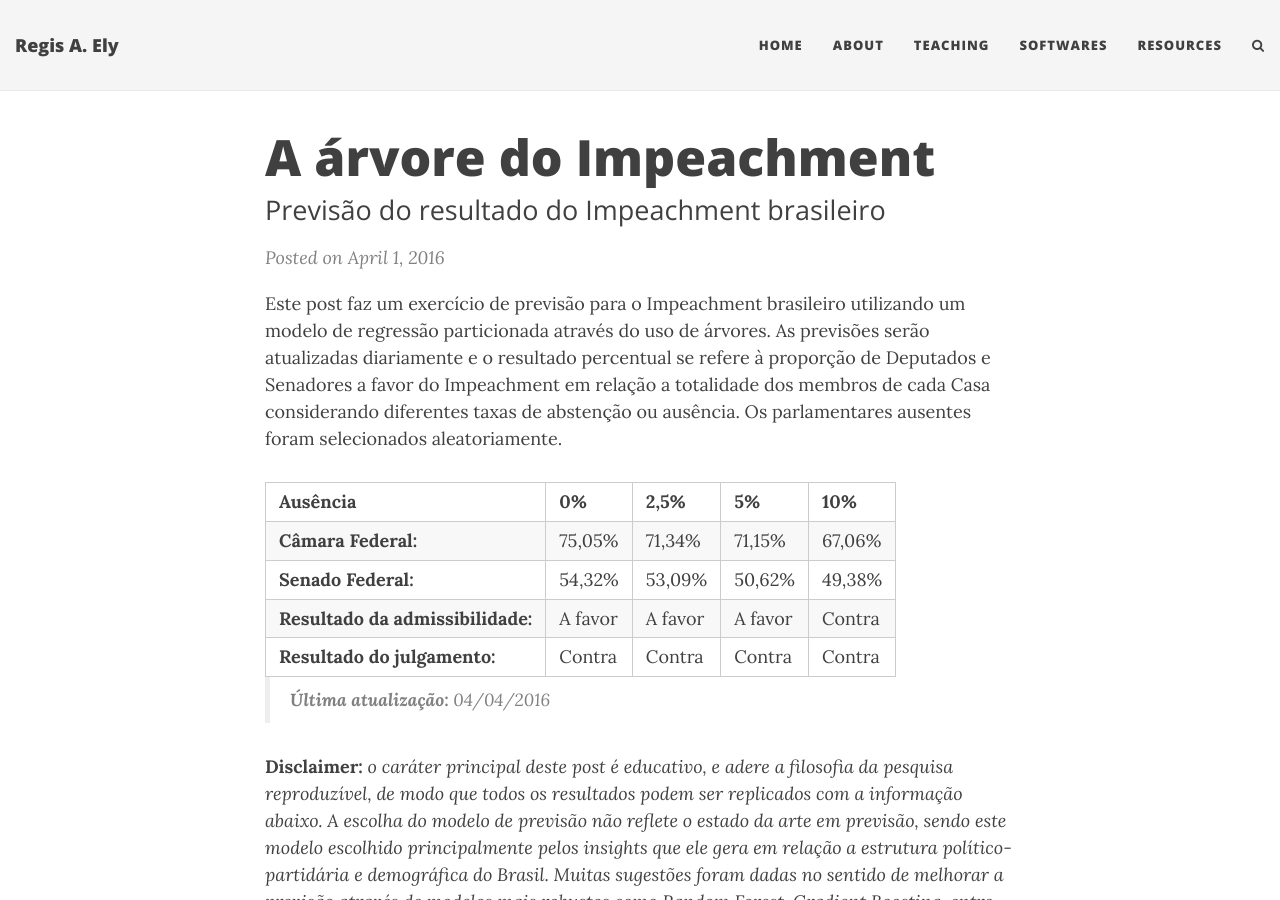
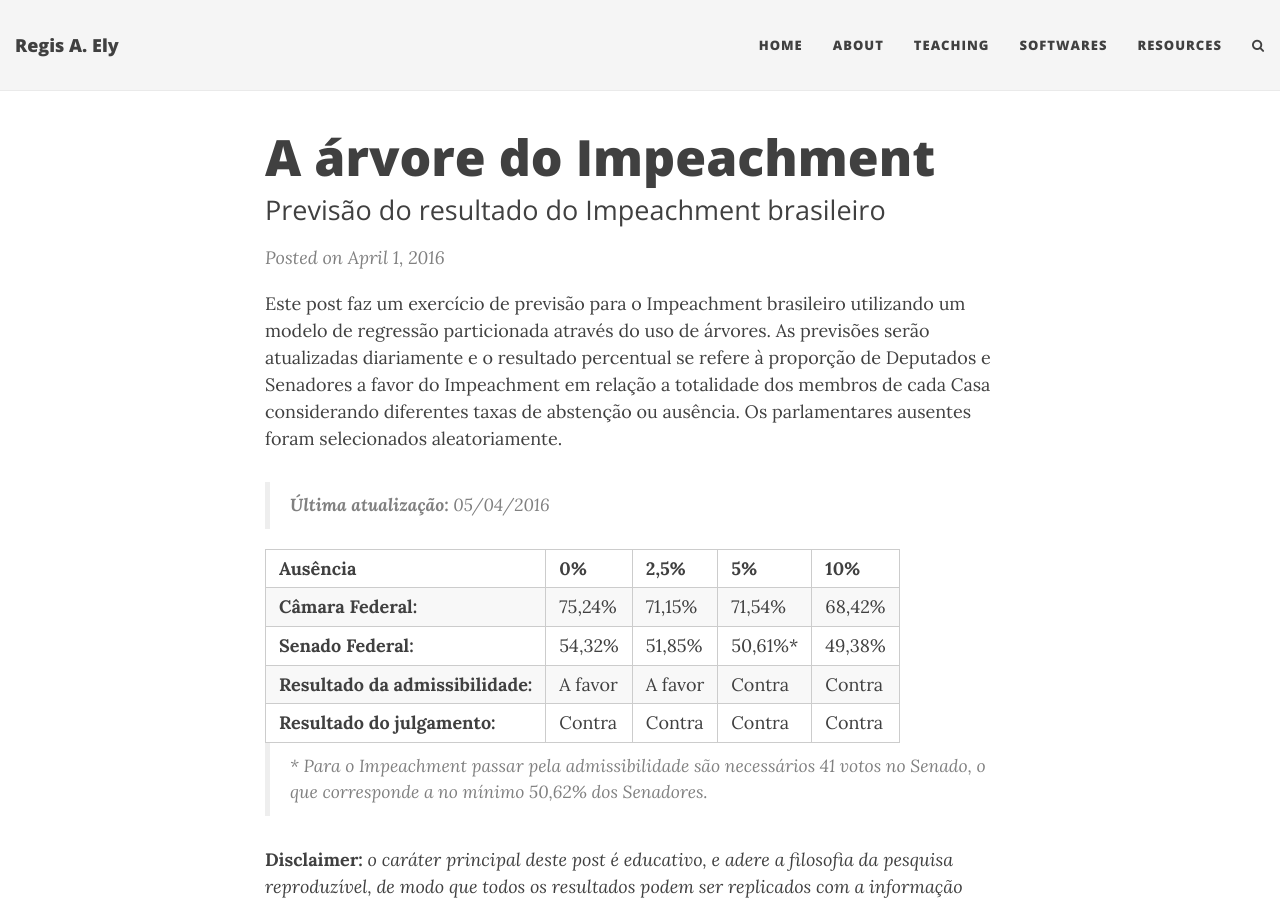
Before and after one commit to regisely/regisely.github.io, a Jekyll site: the page built from _posts/2016-04-01-impeachment.md, in a window 1280 px wide and 900 px high. Built offline with Jekyll 4.4.1, drawn with Linux system fonts in a browser that asks for light colours; nearby versions of some CDN libraries; comment, search, counter and statistics services are not loaded.

Commit message:
Update post

```diff
--- a/_posts/2016-04-01-impeachment.md
+++ b/_posts/2016-04-01-impeachment.md
@@ -8,13 +8,15 @@ date: 2016-04-01 10:00:00 -0300
 
 Este post faz um exercício de previsão para o Impeachment brasileiro utilizando um modelo de regressão particionada através do uso de árvores. As previsões serão atualizadas diariamente e o resultado percentual se refere à proporção de Deputados e Senadores a favor do Impeachment em relação a totalidade dos membros de cada Casa considerando diferentes taxas de abstenção ou ausência. Os parlamentares ausentes foram selecionados aleatoriamente.
 
+> **Última atualização:** 05/04/2016
+
 | **Ausência** | **0%** | **2,5%** | **5%** | **10%** |
-| **Câmara Federal:** | 75,05% | 71,34% | 71,15% | 67,06% |
-| **Senado Federal:** | 54,32% | 53,09% | 50,62% | 49,38% |
-| **Resultado da admissibilidade:** | A favor | A favor | A favor | Contra |
+| **Câmara Federal:** | 75,24% | 71,15% | 71,54% | 68,42% |
+| **Senado Federal:** | 54,32% | 51,85% | 50,61%* | 49,38% |
+| **Resultado da admissibilidade:** | A favor | A favor | Contra | Contra |
 | **Resultado do julgamento:** | Contra | Contra | Contra | Contra |
 
-> **Última atualização:** 04/04/2016
+>\* Para o Impeachment passar pela admissibilidade são necessários 41 votos no Senado, o que corresponde a no mínimo 50,62% dos Senadores.
 
 **Disclaimer:** *o caráter principal deste post é educativo, e adere a filosofia da pesquisa reproduzível, de modo que todos os resultados podem ser replicados com a informação abaixo. A escolha do modelo de previsão não reflete o estado da arte em previsão, sendo este modelo escolhido principalmente pelos insights que ele gera em relação a estrutura político-partidária e demográfica do Brasil. Muitas sugestões foram dadas no sentido de melhorar a previsão através de modelos mais robustos como Random Forest, Gradient Boosting, entre outros. Entretanto, dada a limitação dos dados, pouco se ganha com a implementação destes modelos. Ademais, deixo a utilização destes modelos para alguma aplicação futura em que eles se mostrarão mais eficazes.*
 
```
